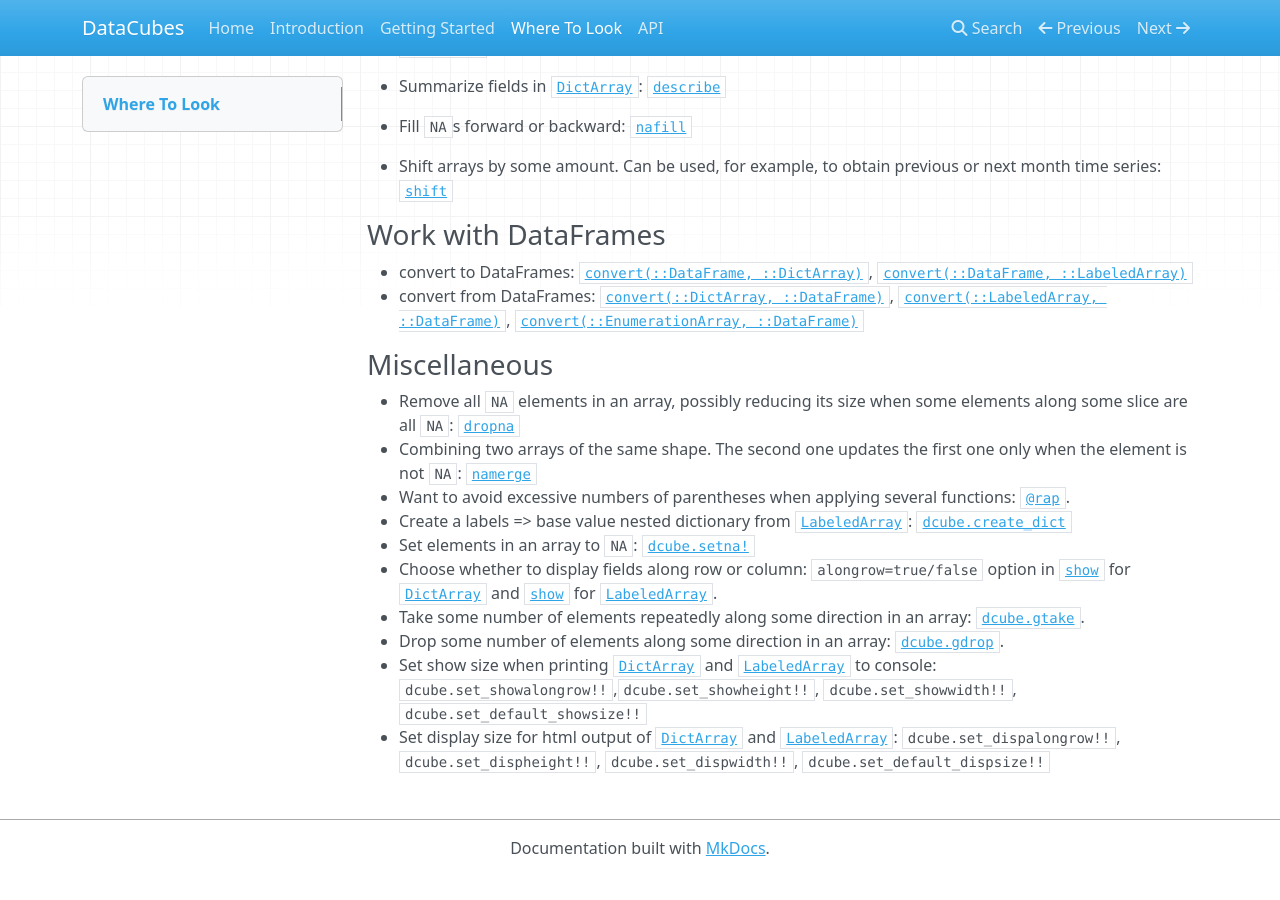
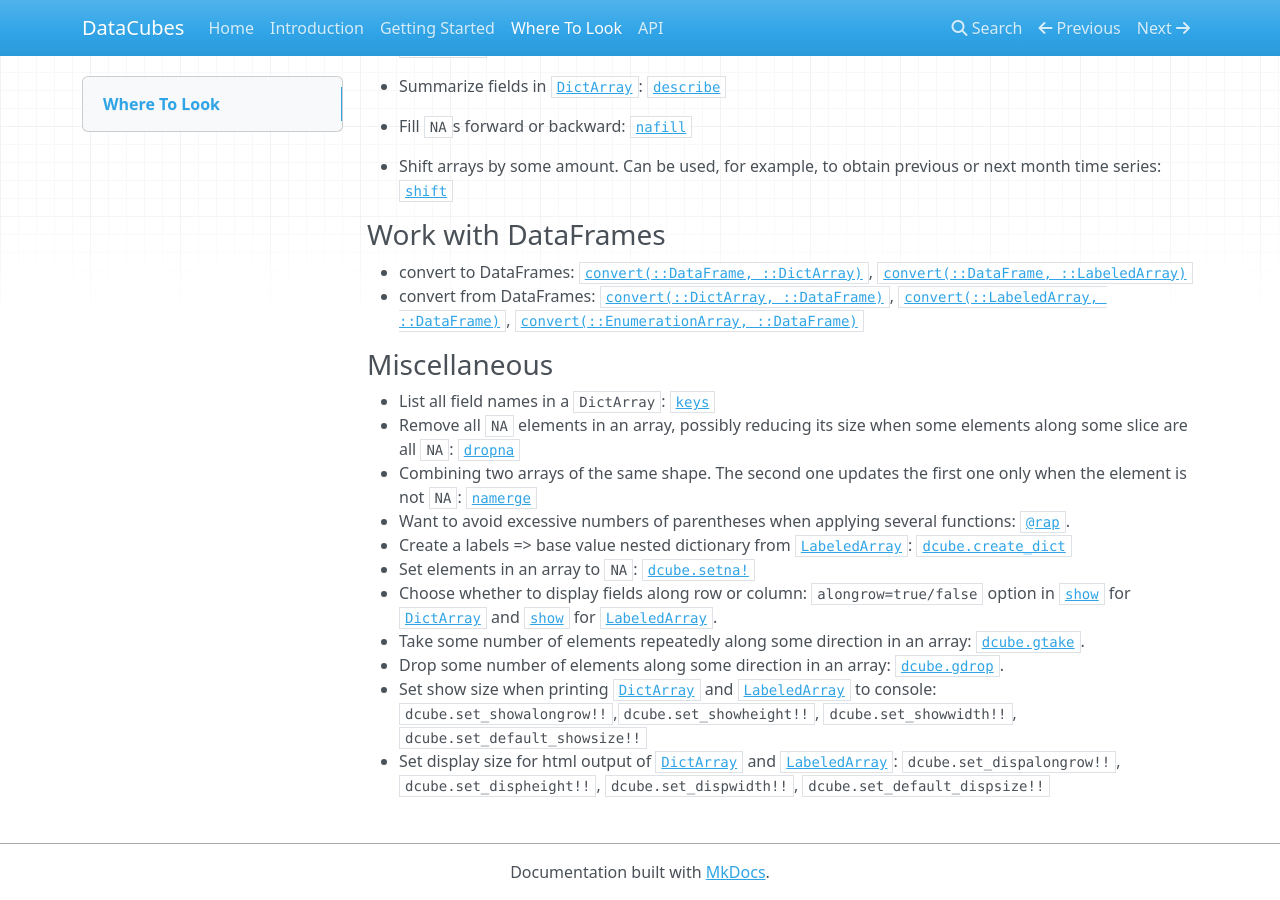
Before and after one commit to c-s/DataCubes.jl, an MkDocs documentation site: the page built from docs/where_to_look.md, in a window 1280 px wide and 900 px high, scrolled down 1517 px. Built offline with MkDocs 1.6.1, drawn with Linux system fonts in a browser that asks for light colours; nearby versions of some CDN libraries; old or Windows-style settings are respelled for this version of MkDocs; before the commit the page ends 2393 px from its top, so only the background shows below that.

Commit message:
updated an api document.

```diff
--- a/docs/where_to_look.md
+++ b/docs/where_to_look.md
@@ -78,6 +78,7 @@
 
 ### Miscellaneous
 
+* List all field names in a `DictArray`: [`keys`](api/#method__keys.1)
 * Remove all `NA` elements in an array, possibly reducing its size when some elements along some slice are all `NA`: [`dropna`](api/#function__dropna.1)
 * Combining two arrays of the same shape. The second one updates the first one only when the element is not `NA`: [`namerge`](api/#function__namerge.1)
 * Want to avoid excessive numbers of parentheses when applying several functions: [`@rap`](api/#macro___rap.1).
```
